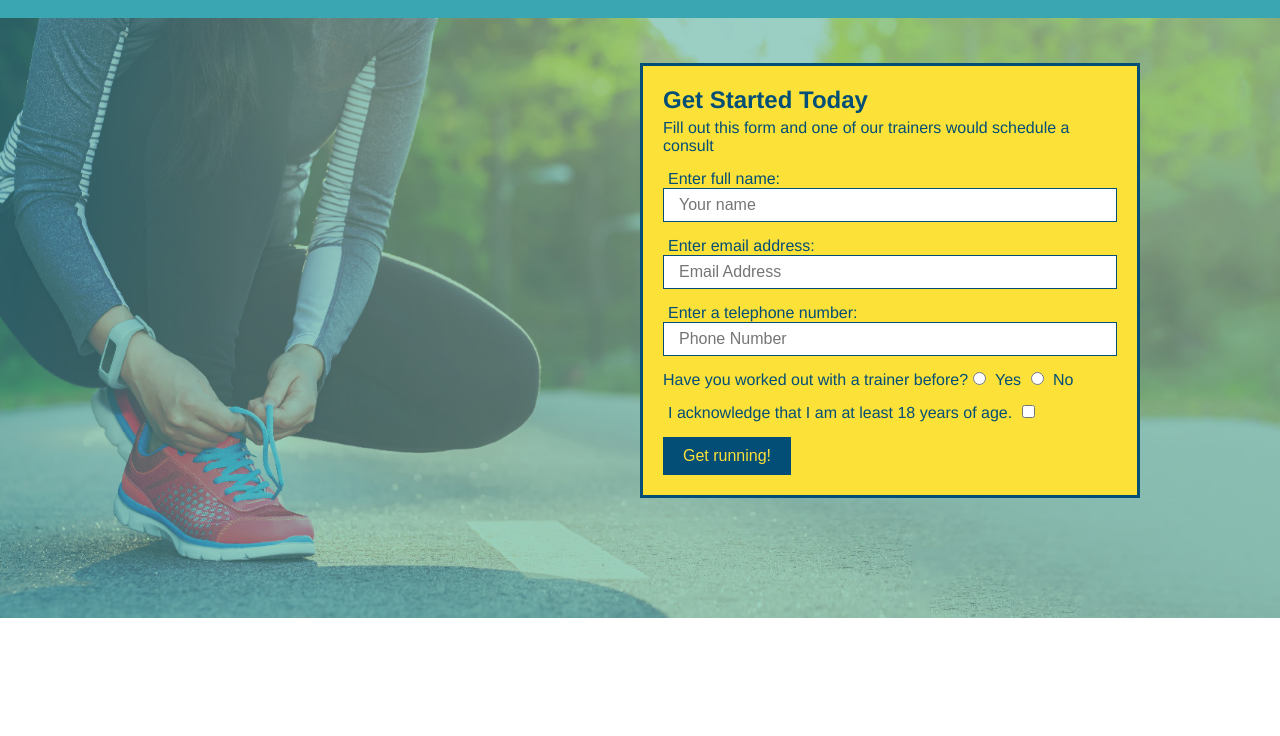
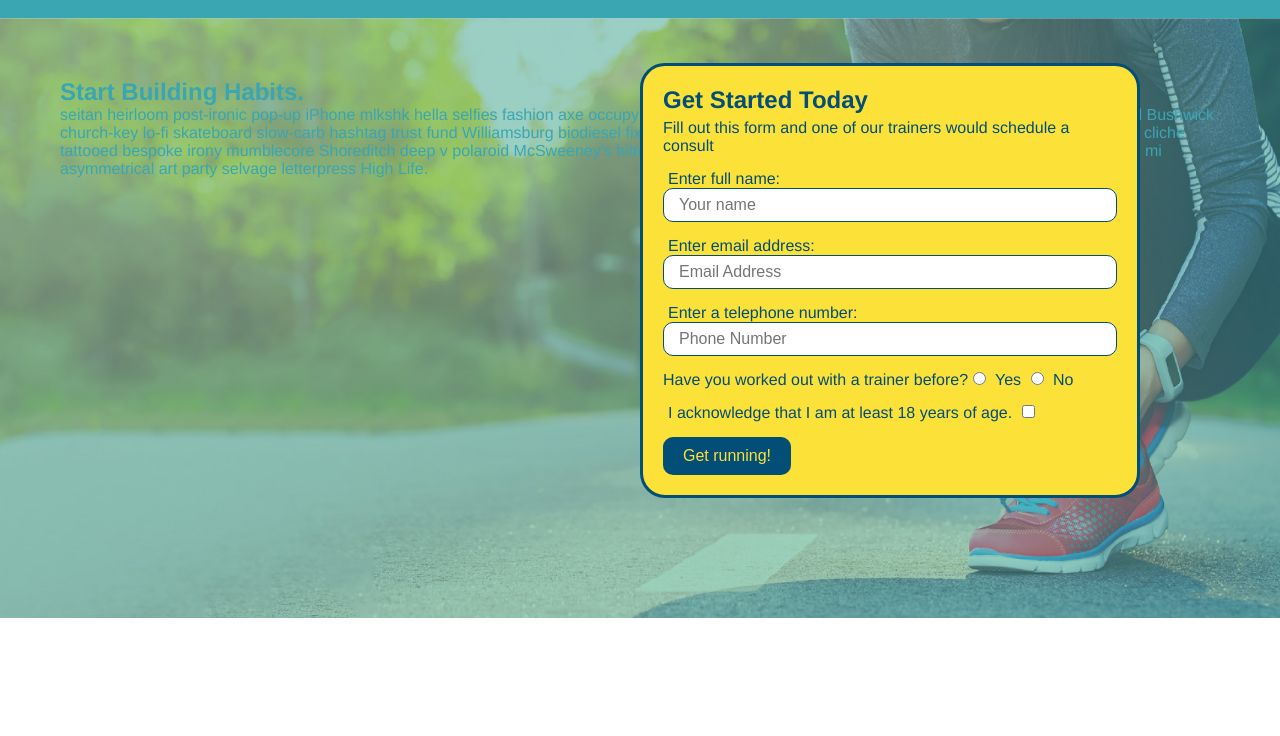
Before and after one commit to Gbemigaa/RUN-BUDDY, a plain HTML site: page index.html in a window 1280 px wide. Shown: the part 64-800 px from the top of the page. Drawn offline with Linux system fonts and the light colour scheme.

Commit message:
add content to gero, replace image

```diff
--- a/assets/css/style.css
+++ b/assets/css/style.css
@@ -61,7 +61,7 @@ header nav ul li a {
 
  /* Hero Style Start */
 .hero {
-  background-image: url("../images/hero-bg.jpeg");
+  background-image: url("../images/New\ hero\ image.jpeg");
   height: 600px;
   background-size: cover;
   background-position: center;
@@ -77,6 +77,7 @@ header nav ul li a {
   position: absolute;
   bottom: 120px;
   right: 140px;
+  border-radius: 25px;
 }
 .hero-form p {
   margin: 5px 0 15px 0;
@@ -93,6 +94,7 @@ header nav ul li a {
   color: #024e76;
   width: 100%;
   margin-bottom: 15px;
+  border-radius: 10px;
 }
 .hero-form label {
   margin: 0 5px;
@@ -103,6 +105,7 @@ header nav ul li a {
   border: none;
   padding: 10px 20px;
   font-size: 16px;
+  border-radius: 10px;
 }
 /* what we do section start*/
 .intro {
--- a/index.html
+++ b/index.html
@@ -36,6 +36,12 @@
     </nav>
   </header>
   <section class="hero">
+    <div class="hero-cta">
+      <h2>Start Building Habits.</h2>
+      <p>
+        seitan heirloom post-ironic pop-up iPhone mlkshk hella selfies fashion axe occupy readymade put a bird on it messenger bag Wes Anderson Schlitz plaid Bushwick church-key lo-fi skateboard slow-carb hashtag trust fund Williamsburg biodiesel fixie farm-to-table 8-bit banjo XOXO Banksy chillwave bicycle rights retro cliche tattooed bespoke irony mumblecore Shoreditch deep v polaroid McSweeney's bitters cray gentrify tofu Marfa you probably haven't heard of them yr banh mi asymmetrical art party selvage letterpress High Life.
+      </p>
+    </div>
     <div class="hero-form">
       <h3>Get Started Today</h3>
       <p>Fill out this form and one of our trainers would schedule a consult</p>
```
Also changed, not shown: assets/images/New hero image.jpeg (added), 1 other file.
